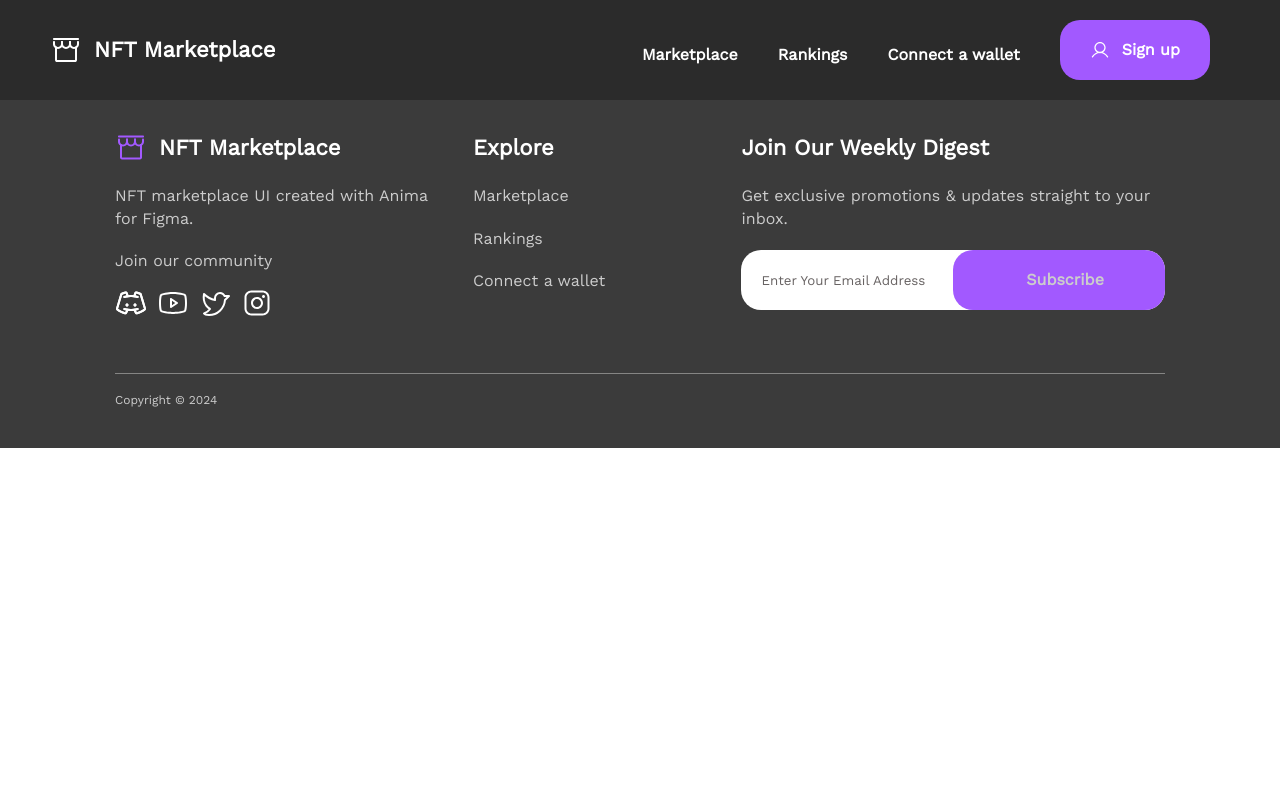
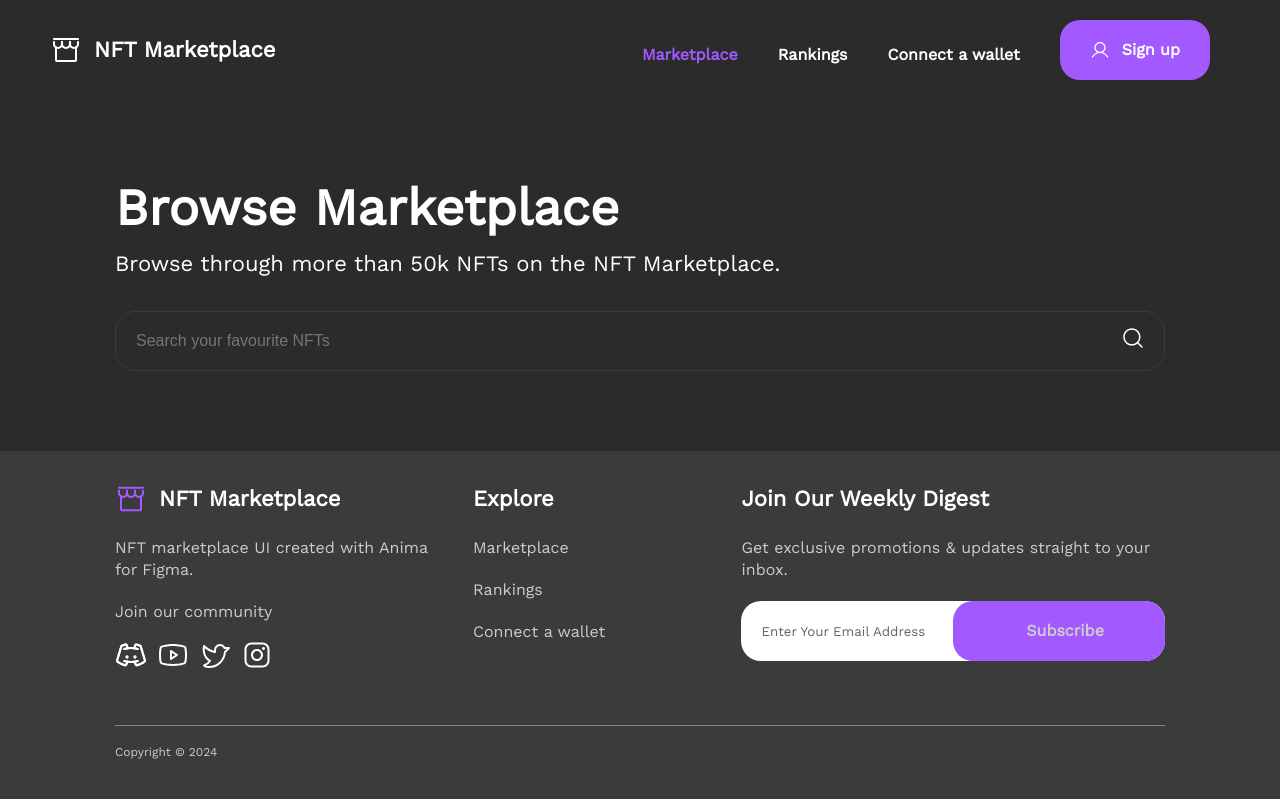
Before and after one commit to nqhop/NFT-marketplace-vuejs, a Vue app: page /marketplace in a window 1280 px wide. Built offline with nearby package versions, Linux system fonts and the light colour scheme.

Commit message:
basesearch

```diff
--- a/src/App.vue
+++ b/src/App.vue
@@ -56,6 +56,7 @@ export default {
   --bg-dark: #2b2b2b;
   --text-color: #fff;
   --button-color: #a259ff;
+  --main-color: #a259ff;
 }
 
 html {
@@ -67,6 +68,7 @@ html {
   --caption-label-text: #858584;
   --Text: #fff;
 }
+
 .app {
   background: var(--bg-dark);
 }
--- a/src/components/nav/TheNavigation.vue
+++ b/src/components/nav/TheNavigation.vue
@@ -1,7 +1,6 @@
 <template>
     <div class="wrapper">
-    <div class="logo">
-      <!-- <img src="@/assets/icons/Storefront.svg" width="100px" fill="red" alt="" /> -->
+        <div class="logo" @click="navigateToHomePage">
             <img :src="StorefrontImage" alt="" />
             <p>NFT Marketplace</p>
         </div>
@@ -9,13 +8,13 @@
         <div class="navigateItem hide-on-nav">
             <ul>
                 <li class="scale-transition">
-          <router-link to="#">Marketplace</router-link>
+                    <router-link to="/marketplace">Marketplace</router-link>
                 </li>
                 <li class="scale-transition">
-          <router-link to="#">Rankings</router-link>
+                    <router-link to="/ranking">Rankings</router-link>
                 </li>
                 <li class="scale-transition">
-          <router-link to="#">Connect a wallet</router-link>
+                    <router-link to="/connect-wallet">Connect a wallet</router-link>
                 </li>
                 <li>
                     <base-button name="Sign up" :icon="userImage" paddingHorizonral="30px" />
@@ -58,7 +57,6 @@
 
 <script>
 import BaseButton from "../ui/buttons/BaseButton.vue";
-// import XmarkColidIcon from "../../assets/fontawesome/xmark-solid.svg";
 export default {
     data() {
         return {
@@ -71,6 +69,11 @@ export default {
     components: {
         BaseButton,
     },
+    methods: {
+        navigateToHomePage() {
+            this.$router.push('/');
+        }
+    }
 };
 </script>
 
@@ -113,12 +116,17 @@ ul li a:hover {
 
 .logo {
     display: flex;
+    cursor: pointer;
 }
 
 .logo p {
     margin-left: 12px;
     line-height: 32px;
     font-size: 22px;
+}
+
+.navigateItem a.router-link-active{
+    color: var(--main-color);
 }
 
 .dropdown-nav {
@@ -166,13 +174,17 @@ ul li a:hover {
 #nav-mobile-input {
     display: none;
 }
-#nav-mobile-input:checked ~ .nav-overlay{
+
+#nav-mobile-input:checked~.nav-overlay {
     display: block;
 }
-#nav-mobile-input:checked ~ .nav-mobile {
+
+#nav-mobile-input:checked~.nav-mobile {
     transform: translateX(0%);
     opacity: 1;
 }
+
+
 
 @media (max-width: 1279px) {
     .hide-on-nav {
--- /dev/null
+++ b/src/components/pages/connectAWallet/ConnectWallet.vue
@@ -0,0 +1,13 @@
+<template>
+    Connect a wallet
+ </template>
+
+ <script>
+ export default {
+
+ }
+ </script>
+
+ <style scoped>
+
+ </style>
--- /dev/null
+++ b/src/components/pages/marketplace/NftMarketplace.vue
@@ -0,0 +1,21 @@
+<template>
+    <div class="marketplace">
+        <div class="grid wide">
+            <the-browse-vue />
+        </div>
+    </div>
+</template>
+
+<script>
+import TheBrowseVue from './TheBrowse.vue'
+export default {
+    components: { TheBrowseVue }
+}
+</script>
+
+<style scoped>
+.marketplace{
+    margin-top: 80px;
+    margin-bottom: 80px;
+}
+</style>
--- /dev/null
+++ b/src/components/pages/marketplace/TheBrowse.vue
@@ -0,0 +1,34 @@
+<template>
+    <p class="browser-title">
+        Browse Marketplace
+    </p>
+    <p class="browser-desc">
+        Browse through more than 50k NFTs on the NFT Marketplace.
+    </p>
+    <base-search/>
+</template>
+
+<script>
+import BaseSearch from '../../ui/input/BaseSearch.vue';
+export default {
+    components: { BaseSearch }
+}
+</script>
+
+<style scoped>
+.browser-title {
+    font-size: 51px;
+    font-style: normal;
+    font-weight: 600;
+    line-height: 110%;
+    text-transform: capitalize;
+}
+
+.browser-desc {
+    font-size: 22px;
+    font-style: normal;
+    font-weight: 400;
+    line-height: 160%;
+    margin-top: 10px;
+}
+</style>
--- /dev/null
+++ b/src/components/pages/ranking/TheRanking.vue
@@ -0,0 +1,13 @@
+<template>
+   Ranking
+</template>
+
+<script>
+export default {
+
+}
+</script>
+
+<style scoped>
+
+</style>
--- /dev/null
+++ b/src/components/ui/input/BaseSearch.vue
@@ -0,0 +1,50 @@
+<template>
+    <div class="wrap-base-search">
+        <input placeholder="Search your favourite NFTs" class="base-search" type="text">
+        <img :src="MagnifyingGlass" alt="">
+    </div>
+</template>
+
+<script>
+export default {
+    data(){
+        return{
+            MagnifyingGlass: require("../../../assets/icons/MagnifyingGlass.svg")
+        }
+    }
+}
+</script>
+
+<style scoped>
+.wrap-base-search {
+    position: relative;
+}
+
+.base-search {
+    width: 100%;
+    padding: 16px 20px;
+    align-items: center;
+    gap: 12px;
+    height: 60px;
+    margin-top: 30px;
+
+    color: #858584;
+    font-size: 16px;
+    font-style: normal;
+    font-weight: 400;
+    line-height: 140%;
+
+    border-radius: 20px;
+    border: 1px solid #3B3B3B;
+    background: transparent;
+
+    outline: none;
+}
+.wrap-base-search img {
+    width: 24px;
+    height: 24px;
+    position: absolute;
+    right: 20px;
+    top: 50%;
+}
+</style>
```
Also changed, not shown: src/router.js (+7 -0 lines). Lines whose indentation alone changed are shown as unchanged.
